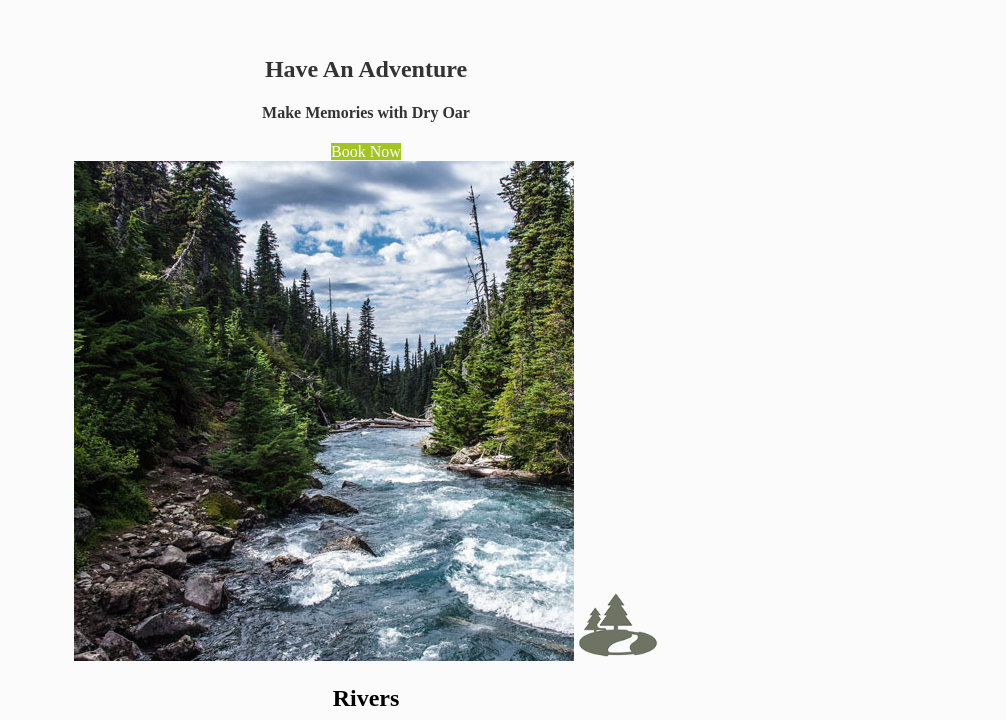
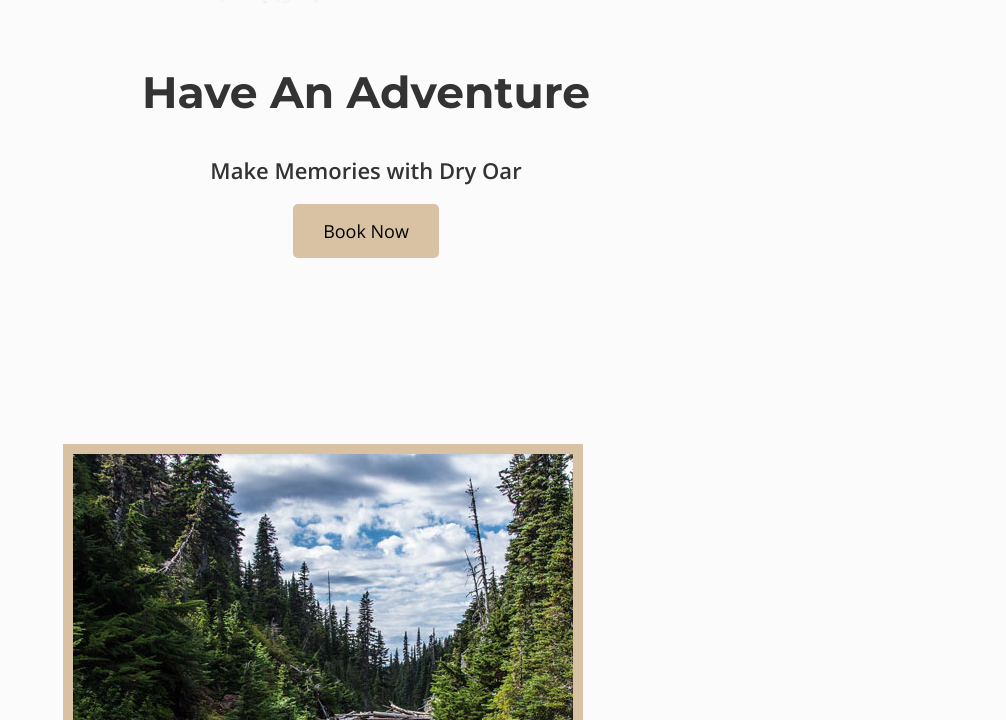
Before and after one commit to kadenrigby07052025/WDD-130, a plain HTML site: page wwr/index.html in a window 1280 px wide. Shown: the part 920-1640 px from the top of the page, without its empty margins (274-1280 px from the left). Drawn offline with nearby package versions, Linux system fonts and the light colour scheme.

Commit message:
fonts and spacing

```diff
--- a/wwr/styles/styles.css
+++ b/wwr/styles/styles.css
@@ -1,7 +1,31 @@
+/* --- Change your Body and headline fonts --- */
+/* Example @import. Replace with your actual font choices if different. */
+@import url('https://fonts.googleapis.com/css2?family=Montserrat:wght@700&family=Open+Sans:wght@400;600&display=swap');
+
 #content {
     max-width: 1600px;
     margin: 0 auto;
 }
+
+/* --- Simple Reset, Adjusting font sizes, and Change your Body font --- */
+body {
+    background-color: #fcfbfb;
+    /* Change your Body font: Open Sans + two back-ups */
+    font-family: 'Open Sans', Arial, sans-serif;
+    /* Adjusting font sizes: font-size of 22px */
+    font-size: 22px;
+    /* Simple Reset: 0 padding and margin */
+    margin: 0;
+    padding: 0;
+}
+
+/* --- Simple Reset for h2 --- */
+h2 {
+    /* Simple Reset: 0 margin */
+    margin: 0;
+}
+
+/* Existing styles for alignment */
 nav a,
 #hero-msg h1,
 #hero-msg h4,
@@ -9,15 +33,17 @@ nav a,
 main section {
     text-align: center;
 }
+
+/* Existing styles for background and colors */
 #background {
     height: 725px;
+    background-color: #e0e0e0;
 }
-body { background-color: #fcfbfb; }
+
 header { background-color: rgba(20,30,13, .7); }
 nav a:hover { background-color: black; }
 .book, .join { background-color: #a2c523; }
 .book:hover, .join:hover { background-color: #85a914; }
-#background { background-color: #e0e0e0; }
 .msg { background-color: #f5f5f5; }
 footer { background-color: #2a2a2a; }
 
@@ -46,3 +72,97 @@ footer p a:hover {
 footer p {
     font-size: 1.2em;
 }
+
+/* --- Change your headline font, Adjusting font sizes, and Adding Margins (Consolidated) --- */
+.home-title {
+    /* Change your headline font: Montserrat + two back-ups */
+    font-family: 'Montserrat', Georgia, serif;
+    /* Adjusting font sizes: 2em */
+    font-size: 2em;
+    /* Adding Margins: margin-top: 10px */
+    margin-top: 10px;
+}
+
+/* --- Adjusting font sizes and Line Height, Adding Padding (Consolidated) --- */
+.msg {
+    /* Line Height: 1.5em */
+    line-height: 1.5em;
+    /* Adding Padding: padding: 35px */
+    padding: 35px;
+    /* Keeping existing background color from prior uploads */
+    background-color: #6f7364;
+}
+
+/* --- Adjusting font sizes and Adding Padding (Consolidated) --- */
+.book, .join {
+    /* Adjusting font sizes: 18px */
+    font-size: 18px;
+    /* Adding Padding: padding: 15px 30px */
+    padding: 15px 30px;
+    /* Adding Margins: margin-top: 50px */
+    margin-top: 50px;
+    /* Adding borders, border radius: border-radius: 5px */
+    border-radius: 5px;
+
+    /* Retaining existing colors */
+    background-color: #d9c2a3; /* Example color from prompt */
+    color: black;
+}
+
+/* --- Adding Margins (New Rule-Set) --- */
+.rivers-card, .camping-card, .rapids-card {
+    /* Adding Margins: margin: 200px 0 */
+    margin: 200px 0;
+}
+
+/* --- Adding Padding --- */
+#logo_link {
+    /* Adding Padding: padding-top: 5px */
+    padding-top: 5px;
+}
+
+/* --- Adding Padding (Consolidated) --- */
+nav a {
+    /* Adding Padding: padding: 35px */
+    padding: 35px;
+}
+
+/* --- Adding Padding --- */
+.icon {
+    /* Adding Padding: padding-top: 10px */
+    padding-top: 10px;
+}
+
+/* --- Adjusting font sizes and Adding Padding (Consolidated) --- */
+.msg p {
+    /* Adjusting font sizes: .8em */
+    font-size: .8em;
+    /* Adding Padding: padding-bottom: 15px */
+    padding-bottom: 15px;
+}
+
+/* --- Adding Padding and Adding Margins (Consolidated) --- */
+footer {
+    /* Adding Padding: padding: 25px 50px */
+    padding: 25px 50px;
+    /* Adding Margins: margin-top: 200px */
+    margin-top: 200px;
+}
+
+/* --- Adding Padding (New Rule-Set) --- */
+footer .social img {
+    /* Adding Padding: padding-top: 15px */
+    padding-top: 15px;
+}
+
+/* --- Adding borders, border radius (New Rule-Set) --- */
+.card-img {
+    /* Adding borders: border: 10px solid #black (using a placeholder color) */
+    border: 10px solid #d9c2a3; /* Using the recommended color from your previous example */
+}
+
+/* --- Adding borders, border radius (New Rule-Set) --- */
+main section img {
+    /* box-sizing: border-box */
+    box-sizing: border-box;
+}
```
